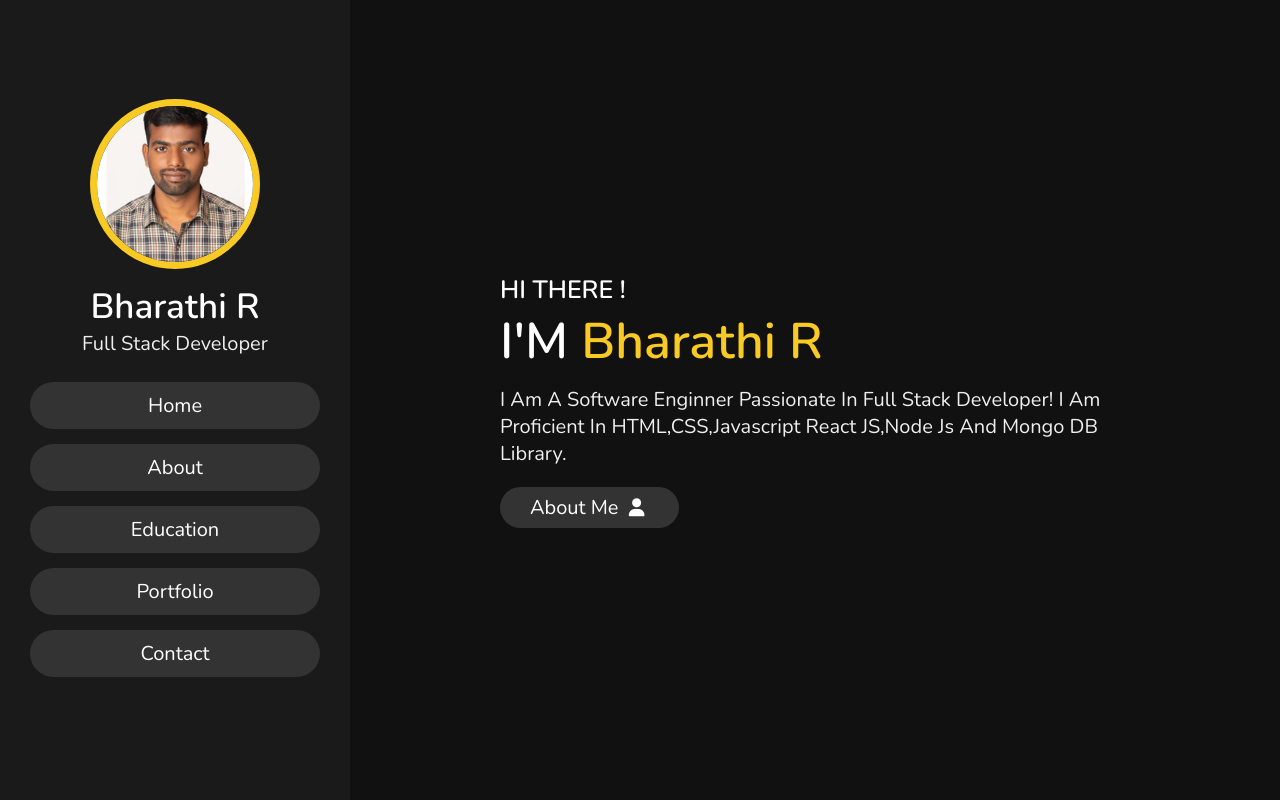
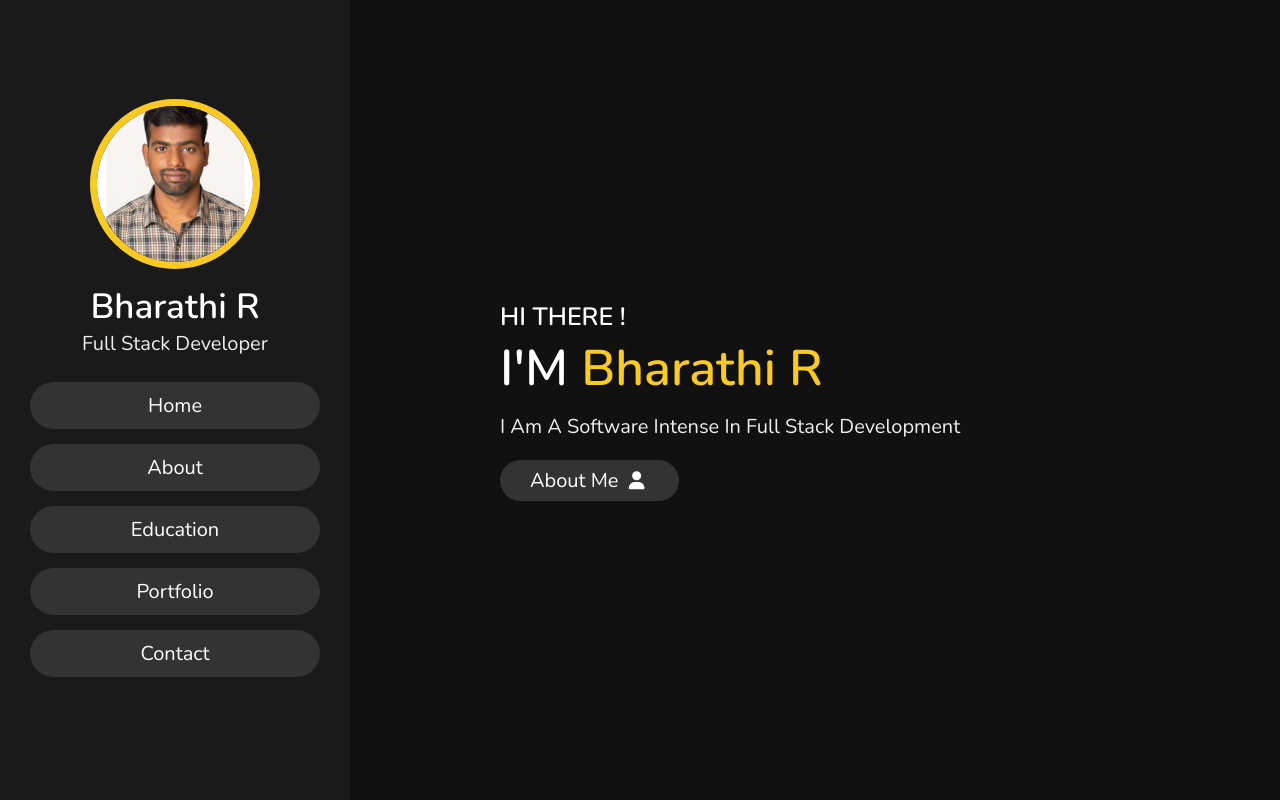
Before and after one commit to Bharathi6979/portfolio, a plain HTML site: page index.html in a window 1280 px wide. Shown: the top 800 px of the page. Drawn offline with nearby package versions, Linux system fonts and the light colour scheme.

Commit message:
change content

```diff
--- a/index.html
+++ b/index.html
@@ -46,8 +46,7 @@
     <section class="home" id="home">
         <h3>HI THERE !</h3>
         <h1>I'M <span>Bharathi R</span></h1>
-        <p>I Am A Software Enginner Passionate In Full Stack Developer! I Am Proficient In HTML,CSS,Javascript React
-            JS,Node js And Mongo DB Library.</p>
+        <p>I am a Software intense in Full Stack Development</p>
         <a href="#about"><button class="btn">about me <i class="fas fa-user"></i></button></a>
 
     </section>
```
